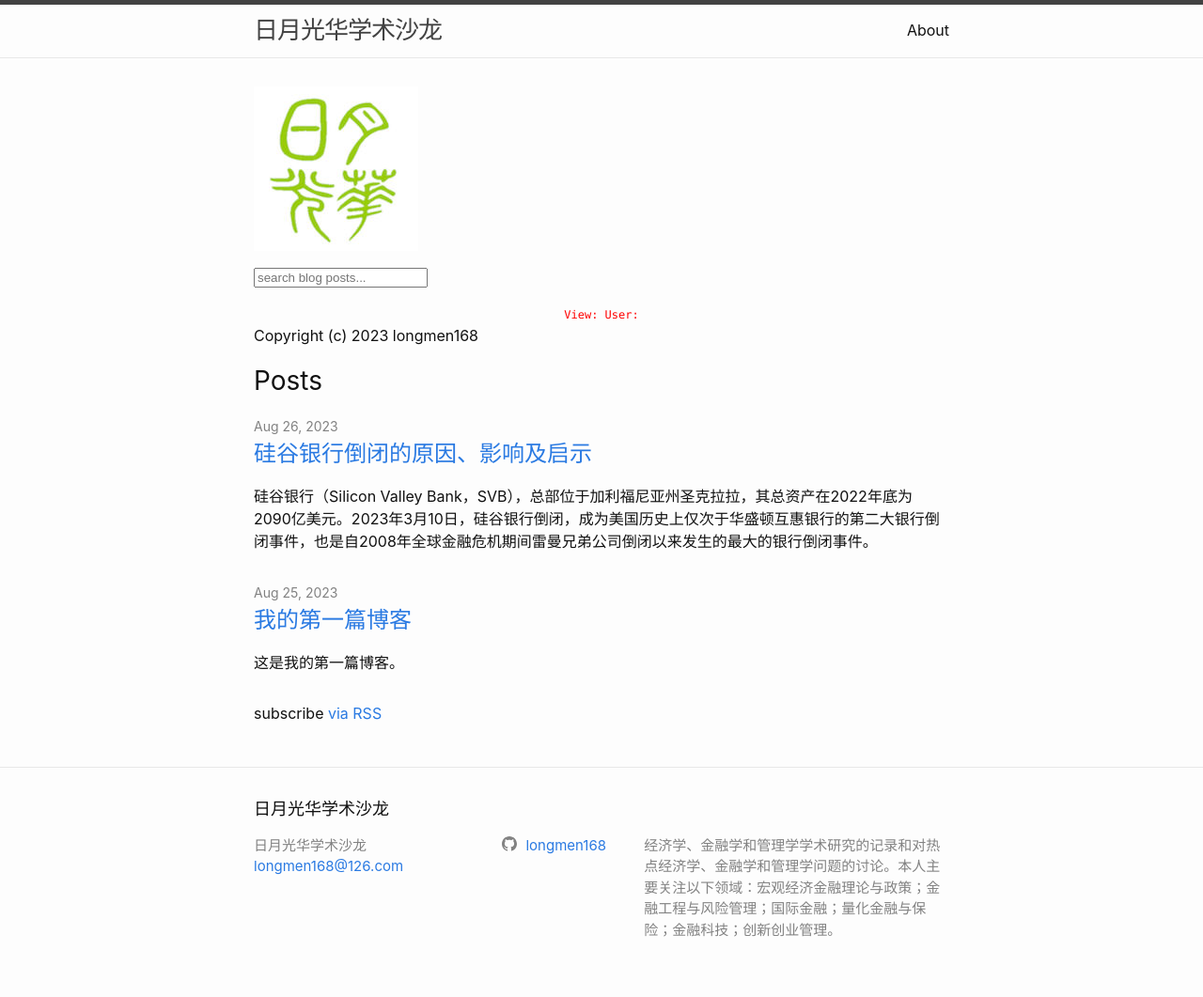
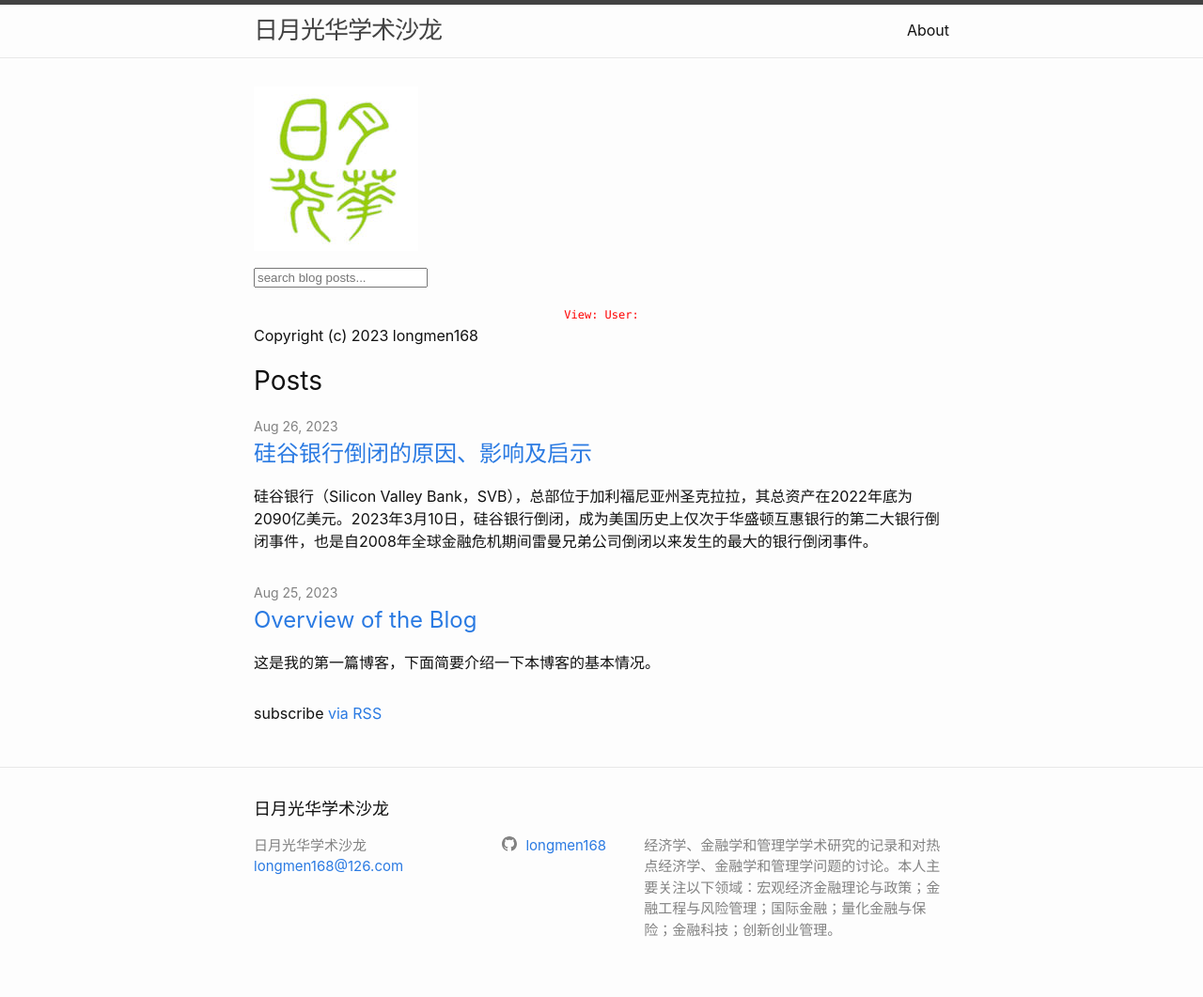
Before and after one commit to longmen168/longmen168.github.io, a Jekyll site: the page built from index.markdown, in a window 1280 px wide. Shown: the whole page at 94% size. Built offline with Jekyll 4.4.1, drawn with Linux system fonts in a browser that asks for light colours; comment, search, counter and statistics services are not loaded.

Commit message:
Update 2023-08-25-my-first-paper.md

```diff
--- a/_posts/2023-08-25-my-first-paper.md
+++ b/_posts/2023-08-25-my-first-paper.md
@@ -1,21 +1,23 @@
 ---
 layout: post
-title: "我的第一篇博客"
+title: "Overview of the Blog"
 date:   2023-08-25
 tags: [study]
 comments: true
 author: longmen168
 ---
 
-这是我的第一篇博客。
+这是我的第一篇博客，下面简要介绍一下本博客的基本情况。
 
 <!-- more -->
 
-## 开始
+## 名称
 
-今天正式建立了自己的博客。
+本博客名为“日月光华学术沙龙”，源自母校复旦大学的校训“旦复旦兮，日月光华”。
 
-### 内容包括
+![复旦大学LOGO](https://raw.githubusercontent.com/longmen168/longmen168.github.io/main/images/fudan-logo.png)
+
+## 内容包括
 
 - 学术问题
 
@@ -25,6 +27,10 @@ author: longmen168
 
 - 人才培养
 
+## 致谢
+
+在这里感谢我的导师，教育部“长江学者”、复旦大学金融学科奠基人、我国著名金融学家姜波克教授。
+
 ## 欢迎参与交流讨论
 
 **我的微信公众号「日月光华学术沙龙」分享、记录、成长，敬请扫码添加，一起学习，共同成长。**
```
